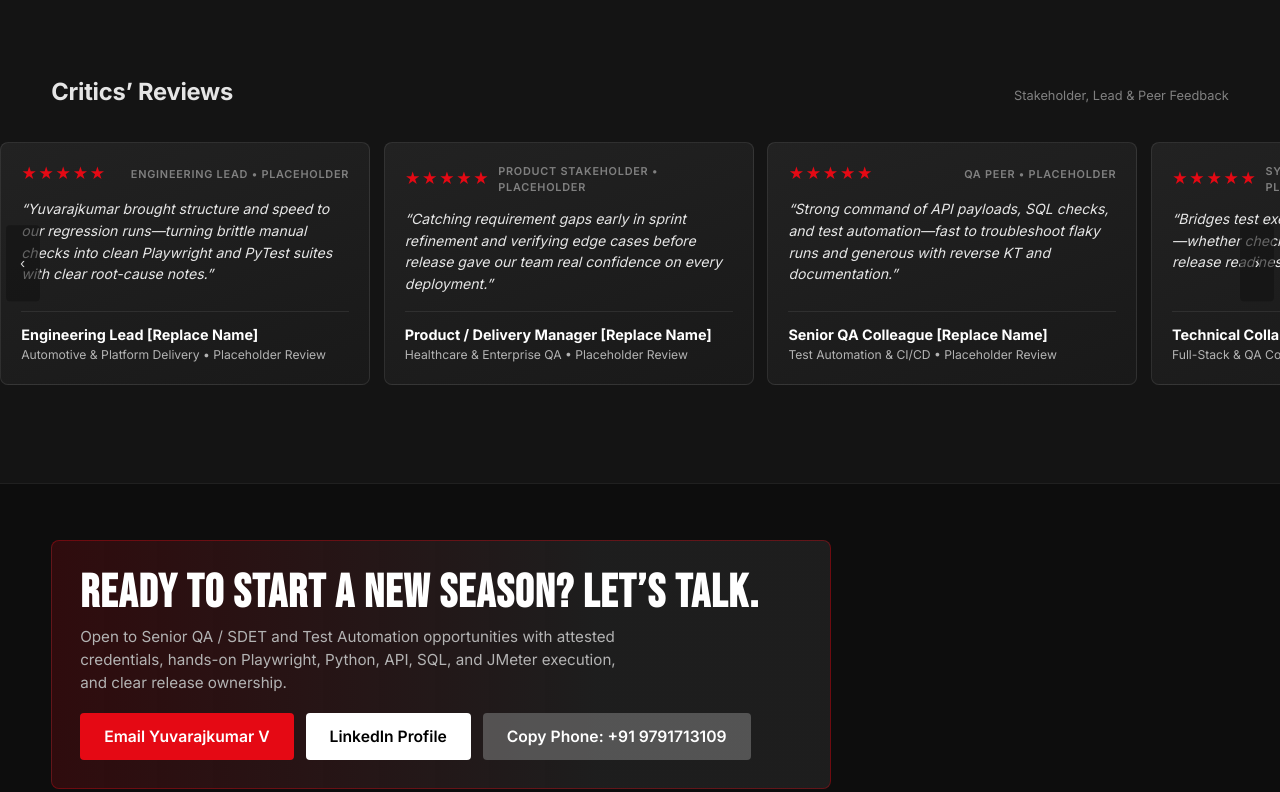
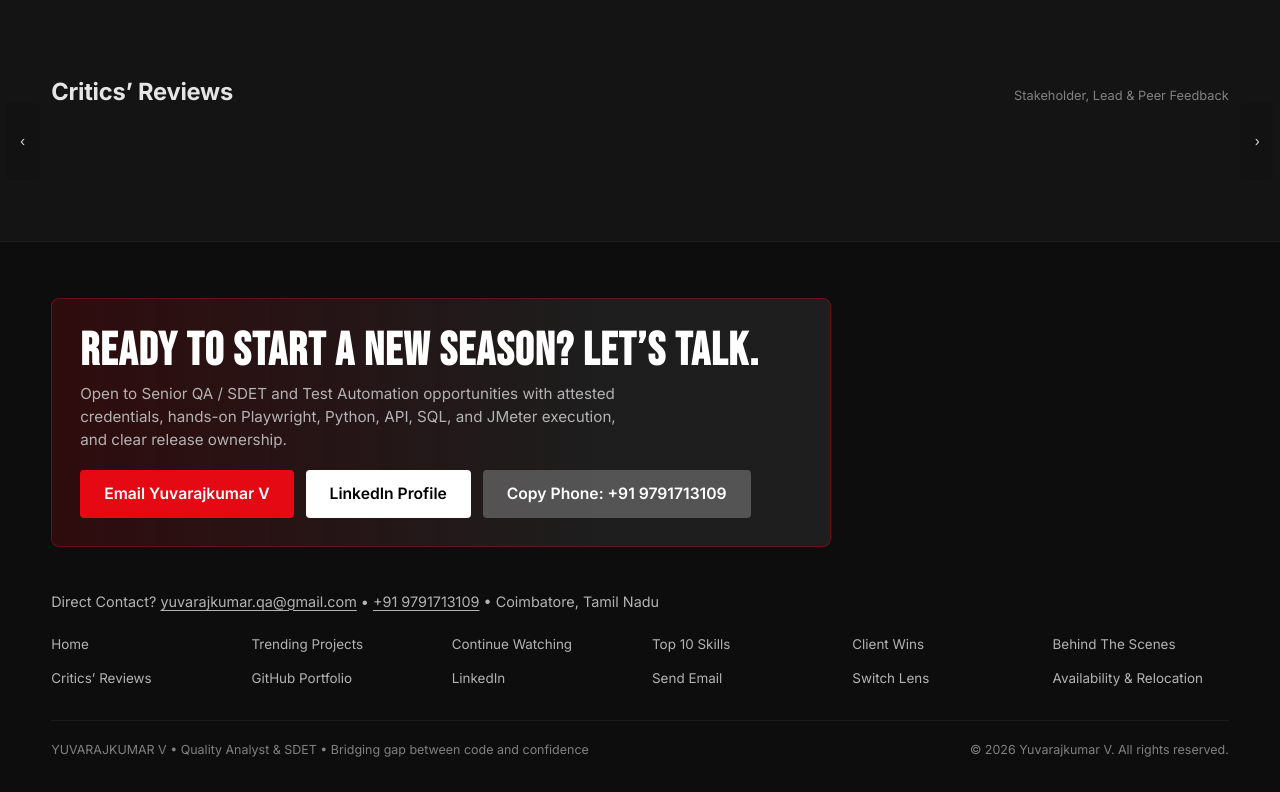
Before and after one commit to yuvarajkumar-qa/yuvarajkumar-qa.github.io, a plain HTML site: page index.html in a window 1280 px wide. Shown: the part 3152-3944 px from the top of the page. Drawn offline with Linux system fonts and the light colour scheme.

Commit message:
Comment out critics reviews section in index.html
Comment out the CRITICS_REVIEWS array and its usage in the DOM.

```diff
--- a/index.html
+++ b/index.html
@@ -1727,7 +1727,7 @@
       }
     ];
 
-    const CRITICS_REVIEWS = [
+/* const REVIEWS = [
       {
         stars: "★★★★★",
         badge: "Engineering Lead • Placeholder",
@@ -1756,7 +1756,7 @@
         name: "Technical Collaborator [Replace Name]",
         role: "Full-Stack & QA Collaboration • Placeholder Review"
       }
-    ];
+    ]; */
 
     const ALL_MODAL_ITEMS = [
       ...TRENDING_PROJECTS,
@@ -1856,8 +1856,8 @@
       document.getElementById("track-bts").innerHTML =
         BEHIND_THE_SCENES.map((item) => renderStandardCard(item, false)).join("");
 
-      document.getElementById("track-reviews").innerHTML =
-        CRITICS_REVIEWS.map(renderReviewCard).join("");
+      /* document.getElementById("track-reviews").innerHTML =
+        CRITICS_REVIEWS.map(renderReviewCard).join(""); */
     }
 
     /* -----------------------------------------------------------------------
```
